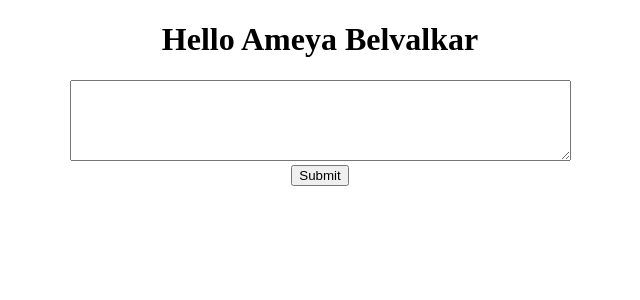
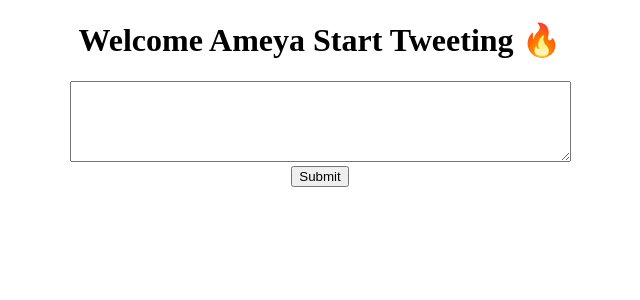
Before and after one commit to ameya-6964/simple-tweet-app, a React (Create React App) app: page / in a window 1280 px wide. Shown: the top 300 px of the page, without its empty margins (320-960 px from the left). Built offline with nearby package versions, Linux system fonts and the light colour scheme.

Commit message:
Added Emoji

```diff
--- a/src/App.js
+++ b/src/App.js
@@ -4,13 +4,12 @@ import CreateTweet from './components/CreateTweet';
 import TweetList from './components/TweetList';
 
 function App() {
-  const name = "Ameya Belvalkar";
+  const name = "Ameya";
   const [textInput,setTextInput] = useState("");
   const [tweets,setTweets] = useState([]);
-  //const message = "This Is Demo String Message To Check My React";
   return (
   <div className='App'>
-    <h1> Hello {name} </h1>
+    <h1> Welcome {name} Start Tweeting 🔥</h1>
     <CreateTweet textInput={textInput} setTextInput={setTextInput} tweets={tweets} setTweets={setTweets} />
     <TweetList name={name} tweets={tweets} setTweets={setTweets} />
   </div>
```
